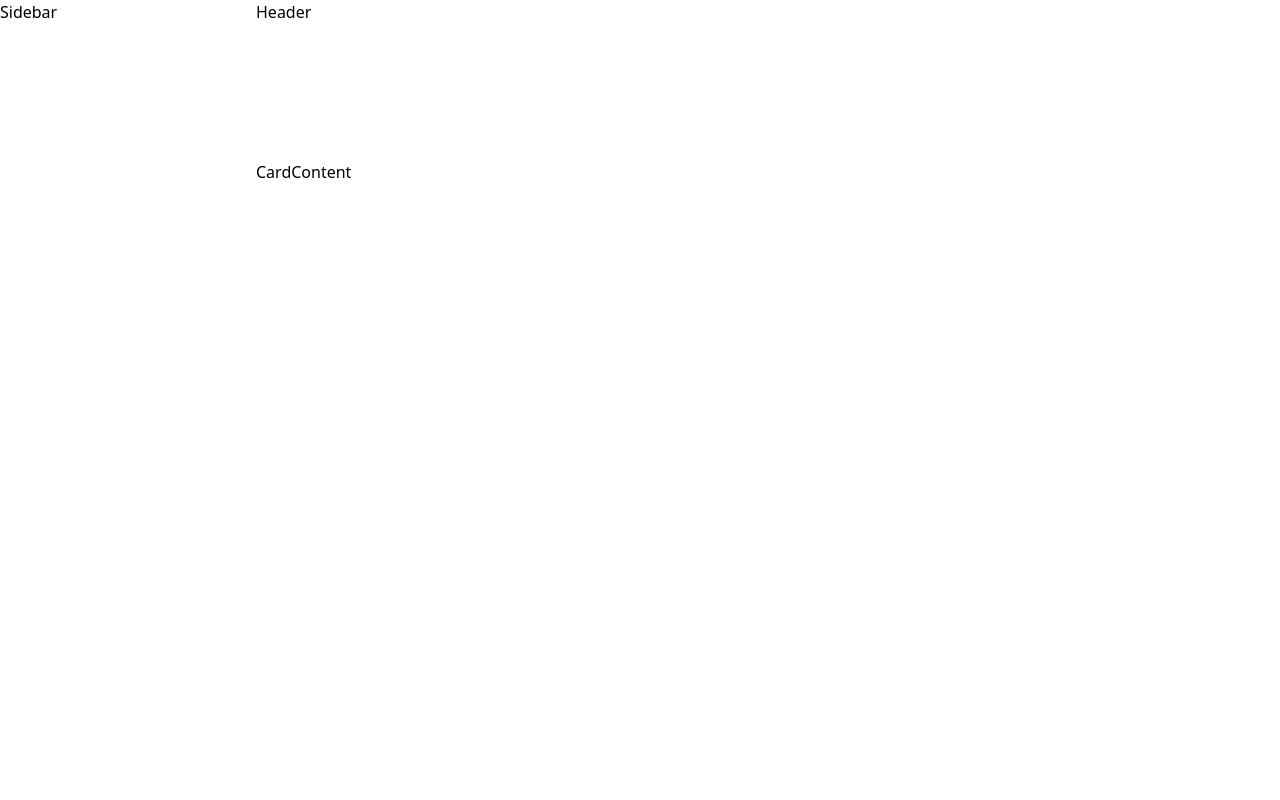
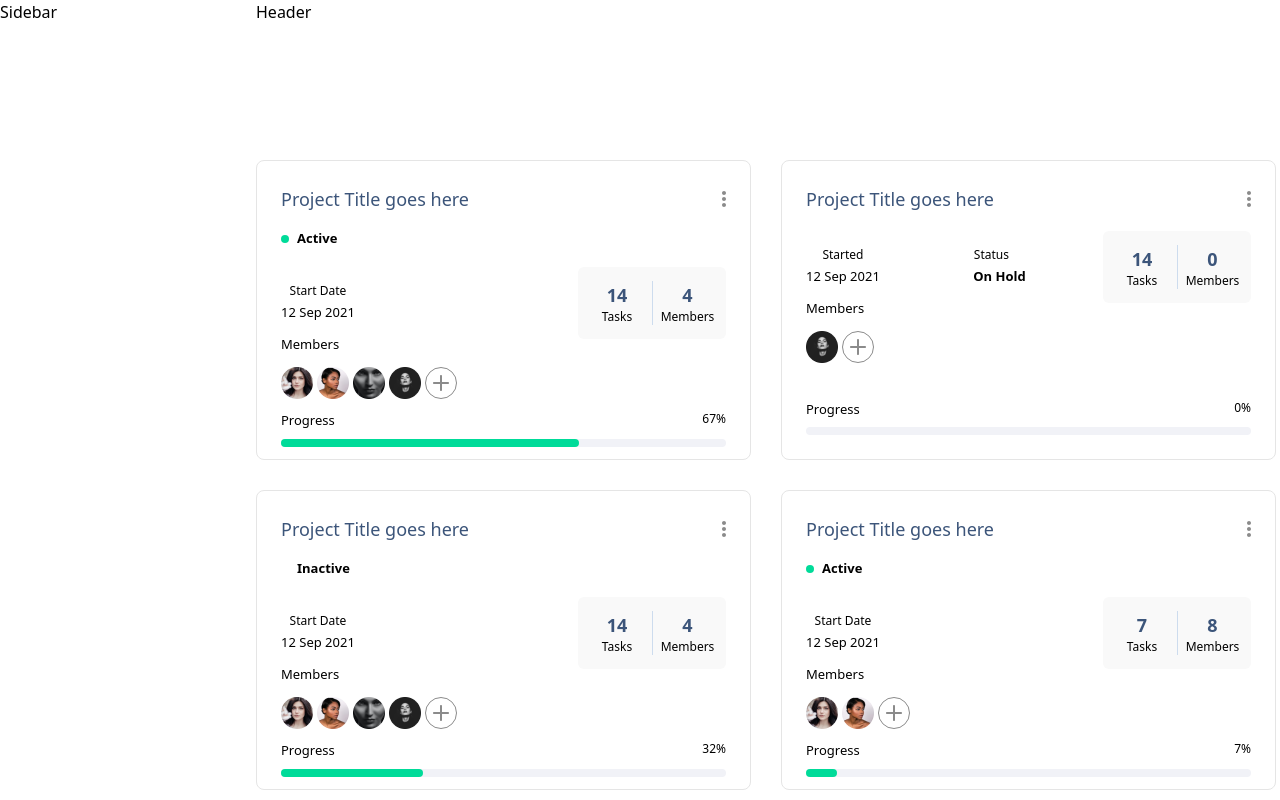
Before and after one commit to Front-End-Bootcamp/vue-dashboard-team-moon-1, a Vue app: page / in a window 1280 px wide. Shown: the top 800 px of the page. Built offline with nearby package versions, Linux system fonts and the light colour scheme.

Commit message:
[Update] Card component & card content updated.

```diff
--- a/src/assets/data/data.json
+++ b/src/assets/data/data.json
@@ -50,25 +50,25 @@
         {
           "id": 1,
           "name": "John",
-          "photo": "png/profile_1.png"
+          "photo": "png/profile_1"
         },
 
         {
           "id": 2,
           "name": "John",
-          "photo": "png/profile_1.png"
+          "photo": "png/profile_2"
         },
 
         {
           "id": 3,
           "name": "John",
-          "photo": "png/profile_1.png"
+          "photo": "png/profile_3"
         },
 
         {
           "id": 4,
           "name": "John",
-          "photo": "png/profile_1.png"
+          "photo": "png/profile_4"
         }
       ]
     },
@@ -85,7 +85,7 @@
         {
           "id": 1,
           "name": "John",
-          "photo": "png/profile_4.png"
+          "photo": "png/profile_4"
         }
       ]
     },
@@ -102,25 +102,25 @@
         {
           "id": 1,
           "name": "John",
-          "photo": "png/profile_1.png"
+          "photo": "png/profile_1"
         },
 
         {
           "id": 2,
           "name": "John",
-          "photo": "png/profile_2.png"
+          "photo": "png/profile_2"
         },
 
         {
           "id": 3,
           "name": "John",
-          "photo": "png/profile_3.png"
+          "photo": "png/profile_3"
         },
 
         {
           "id": 4,
           "name": "John",
-          "photo": "png/profile_4.png"
+          "photo": "png/profile_4"
         }
       ]
     },
@@ -137,13 +137,13 @@
         {
           "id": 1,
           "name": "John",
-          "photo": "png/profile_1.png"
+          "photo": "png/profile_1"
         },
 
         {
           "id": 2,
           "name": "John",
-          "photo": "png/profile_2.png"
+          "photo": "png/profile_2"
         }
       ]
     },
@@ -160,7 +160,7 @@
         {
           "id": 1,
           "name": "John",
-          "photo": "png/profile_4.png"
+          "photo": "png/profile_4"
         }
       ]
     },
@@ -177,25 +177,25 @@
         {
           "id": 1,
           "name": "John",
-          "photo": "png/profile_1.png"
+          "photo": "png/profile_1"
         },
 
         {
           "id": 2,
           "name": "John",
-          "photo": "png/profile_2.png"
+          "photo": "png/profile_2"
         },
 
         {
           "id": 3,
           "name": "John",
-          "photo": "png/profile_3.png"
+          "photo": "png/profile_3"
         },
 
         {
           "id": 4,
           "name": "John",
-          "photo": "png/profile_4.png"
+          "photo": "png/profile_4"
         }
       ]
     },
@@ -212,25 +212,25 @@
         {
           "id": 1,
           "name": "John",
-          "photo": "png/profile_1.png"
+          "photo": "png/profile_1"
         },
 
         {
           "id": 2,
           "name": "John",
-          "photo": "png/profile_2.png"
+          "photo": "png/profile_2"
         },
 
         {
           "id": 3,
           "name": "John",
-          "photo": "png/profile_3.png"
+          "photo": "png/profile_3"
         },
 
         {
           "id": 4,
           "name": "John",
-          "photo": "png/profile_4.png"
+          "photo": "png/profile_4"
         }
       ]
     },
@@ -247,25 +247,25 @@
         {
           "id": 1,
           "name": "John",
-          "photo": "png/profile_1.png"
+          "photo": "png/profile_1"
         },
 
         {
           "id": 2,
           "name": "John",
-          "photo": "png/profile_2.png"
+          "photo": "png/profile_2"
         },
 
         {
           "id": 3,
           "name": "John",
-          "photo": "png/profile_3.png"
+          "photo": "png/profile_3"
         },
 
         {
           "id": 4,
           "name": "John",
-          "photo": "png/profile_4.png"
+          "photo": "png/profile_4"
         }
       ]
     },
@@ -282,25 +282,25 @@
         {
           "id": 1,
           "name": "John",
-          "photo": "png/profile_1.png"
+          "photo": "png/profile_1"
         },
 
         {
           "id": 2,
           "name": "John",
-          "photo": "png/profile_2.png"
+          "photo": "png/profile_2"
         },
 
         {
           "id": 3,
           "name": "John",
-          "photo": "png/profile_3.png"
+          "photo": "png/profile_3"
         },
 
         {
           "id": 4,
           "name": "John",
-          "photo": "png/profile_4.png"
+          "photo": "png/profile_4"
         }
       ]
     }
--- a/src/assets/svg/Plus.vue
+++ b/src/assets/svg/Plus.vue
@@ -1,5 +1,8 @@
+<script setup>
+	const props = defineProps(["color"])
+</script>
 <template>
 	<svg width="16" height="16" viewBox="0 0 16 16" fill="none" xmlns="http://www.w3.org/2000/svg">
-<path d="M15 7H8.99998V1C8.99998 0.734783 8.89463 0.48043 8.70709 0.292893C8.51955 0.105357 8.2652 0 7.99998 0C7.73477 0 7.48041 0.105357 7.29288 0.292893C7.10534 0.48043 6.99998 0.734783 6.99998 1V7H0.999984C0.734767 7 0.480414 7.10536 0.292877 7.29289C0.105341 7.48043 -1.62125e-05 7.73478 -1.62125e-05 8C-1.62125e-05 8.26522 0.105341 8.51957 0.292877 8.70711C0.480414 8.89464 0.734767 9 0.999984 9H6.99998V15C6.99998 15.2652 7.10534 15.5196 7.29288 15.7071C7.48041 15.8946 7.73477 16 7.99998 16C8.2652 16 8.51955 15.8946 8.70709 15.7071C8.89463 15.5196 8.99998 15.2652 8.99998 15V9H15C15.2652 9 15.5196 8.89464 15.7071 8.70711C15.8946 8.51957 16 8.26522 16 8C16 7.73478 15.8946 7.48043 15.7071 7.29289C15.5196 7.10536 15.2652 7 15 7Z" fill="white"/>
-</svg>
+		<path d="M15 7H8.99998V1C8.99998 0.734783 8.89463 0.48043 8.70709 0.292893C8.51955 0.105357 8.2652 0 7.99998 0C7.73477 0 7.48041 0.105357 7.29288 0.292893C7.10534 0.48043 6.99998 0.734783 6.99998 1V7H0.999984C0.734767 7 0.480414 7.10536 0.292877 7.29289C0.105341 7.48043 -1.62125e-05 7.73478 -1.62125e-05 8C-1.62125e-05 8.26522 0.105341 8.51957 0.292877 8.70711C0.480414 8.89464 0.734767 9 0.999984 9H6.99998V15C6.99998 15.2652 7.10534 15.5196 7.29288 15.7071C7.48041 15.8946 7.73477 16 7.99998 16C8.2652 16 8.51955 15.8946 8.70709 15.7071C8.89463 15.5196 8.99998 15.2652 8.99998 15V9H15C15.2652 9 15.5196 8.89464 15.7071 8.70711C15.8946 8.51957 16 8.26522 16 8C16 7.73478 15.8946 7.48043 15.7071 7.29289C15.5196 7.10536 15.2652 7 15 7Z" :fill="props.color"/>
+	</svg>
 </template>
--- /dev/null
+++ b/src/components/CardContent/Card.vue
@@ -0,0 +1,156 @@
+<script setup>
+import { computed } from 'vue';
+import { getImage } from '@/services/services';
+import Plus from '../../assets/svg/Plus.vue';
+import More from '../../assets/svg/More.vue';
+import Status from './Status.vue';
+
+const props = defineProps(["item"])
+const notOnHold = computed(() => props.item.status !== "On Hold")
+const dateLabel = computed(() => notOnHold.value ? "Start Date" : "Started")
+const progressWidth = computed(() => `${props.item.progress}%`)
+/**
+ * * TODO proje title renkleri tailwindcss'e eklenecek #3C557A
+ * * TODO icon renkleri tailwindcss'e eklenecek #8B8B8B
+ * * TODO divider renk tailwind #CDDCEE
+ * * Todo genel text #717986 main.scss global verilebilir color olarak
+ */
+</script>
+<template>
+	<div class="card">
+		<div class="card__header">
+			<span class="title">{{item.title}}</span>
+			<div class="icons">
+				<More />
+			</div>
+		</div>
+		<div v-show="notOnHold">
+			<Status class="description" :status="props.item.status" />
+		</div>
+		<div class="card__info">
+			<div class="date">
+				<h6 class="label">{{dateLabel}}</h6>
+				<span class="description">{{item.startDate}}</span>
+			</div>
+			<div v-show="!notOnHold" class="status">
+				<h6 class="label">Status</h6>
+				<Status class="description" :status="props.item.status" />
+			</div>
+			<div class="members">
+				<div class="members__badge">
+					<span class="value">
+						{{item.tasks}}
+					</span>
+					<span class="label">Tasks</span>
+				</div>
+				<div class="members__badge">
+					<span class="value">
+						{{item.users}}
+					</span>
+					<span class="label">Members</span>
+				</div>
+			</div>
+		</div>
+		<div class="card__members ">
+			<div class="header">
+				<span class="description">Members</span>
+			</div>
+			<div class="images">
+				<span v-for="member in item.members">
+					<img :src="getImage(member.photo)" alt="Member Photo">
+				</span>
+				<button class="add-btn">
+					<Plus color="#8b8b8b" />
+				</button>
+			</div>
+		</div>
+		<div class="progress">
+			<div class="progress__header">
+				<span class="description">Progress</span>
+				<span class="label">{{progressWidth}}</span>
+			</div>
+			<div class="progress__bar">
+				<div class="width" :style="{width: progressWidth}"></div>
+			</div>
+		</div>
+	</div>
+</template>
+
+<style scoped lang="scss">
+.card {
+	@apply w-[495px] h-[300px] border border-border p-6 flex flex-col justify-evenly rounded-lg gap-3;
+
+	.label {
+		@apply text-xs;
+	}
+
+	.description {
+		@apply text-[13px] font-medium;
+	}
+
+	&__header {
+		@apply flex justify-between items-center;
+
+		.title {
+			@apply text-lg font-medium text-[#3C557A];
+		}
+
+		.icons {
+			@apply flex;
+		}
+	}
+
+	&__info {
+		@apply flex justify-between text-center items-center mt-1.5;
+
+
+		.members {
+			@apply grid grid-cols-2 p-1 py-3.5 bg-gray text-center divide-x divide-[#CDDCEE] w-[148px] rounded-md;
+
+			&__badge {
+				@apply flex flex-col;
+
+				.value {
+					@apply text-lg text-[#3C557A] font-bold;
+				}
+
+				.label {
+					@apply text-xs;
+				}
+			}
+		}
+	}
+
+	&__members {
+		@apply flex flex-col gap-3 -mt-5;
+
+		.header {
+			@apply block;
+		}
+
+		.images {
+			@apply flex gap-1;
+
+			.add-btn {
+				@apply border border-[#8b8b8b] h-8 w-8 rounded-full flex items-center justify-center;
+			}
+		}
+	}
+
+	.progress {
+		@apply w-full mt-auto;
+
+		&__header {
+			@apply flex justify-between mb-2;
+		}
+
+		&__bar {
+			@apply bg-gray-dark rounded-lg;
+
+			.width {
+				@apply h-2 bg-green rounded-md
+			}
+		}
+	}
+}
+</style>
--- a/src/components/CardContent/CardContent.vue
+++ b/src/components/CardContent/CardContent.vue
@@ -1,8 +1,19 @@
 <script setup>
+import { ref } from "vue";
+import Card from "./Card.vue";
+const props = defineProps(["data"])
+const activeCard = ref(null)
 
 </script>
+
 <template>
-	<div>
-		CardContent
+	<div class="group">
+		<Card v-for="item in props.data" :key="item" :item="item"/>
 	</div>
 </template>
+
+<style scoped lang="scss">
+	.group{
+		@apply flex flex-wrap gap-[30px]
+	}
+</style>
--- /dev/null
+++ b/src/components/CardContent/Status.vue
@@ -0,0 +1,28 @@
+<script setup>
+import { computed } from 'vue';
+
+	const props = defineProps(["status"])
+	const statusColor = computed(() => Object.keys(statusClasses).find(key => statusClasses[key] === true))
+	const statusClasses = {
+	"green": props.status === "Active",
+	"onhold": props.status === "On Hold",
+	"inactive": props.status === "Inactive",
+}
+</script>
+
+<template>
+	<span class="status">
+		<span class="status__circle" :class="`bg-${statusColor}`"></span>
+		<strong :class="`text-${statusColor}`">{{props.status}}</strong>
+	</span>
+</template>
+
+<style scoped lang="scss">
+	.status{
+		@apply inline-flex gap-2 justify-center items-center;
+
+		&__circle{
+			@apply h-2 w-2 rounded-full
+		}
+	}
+</style>
```
